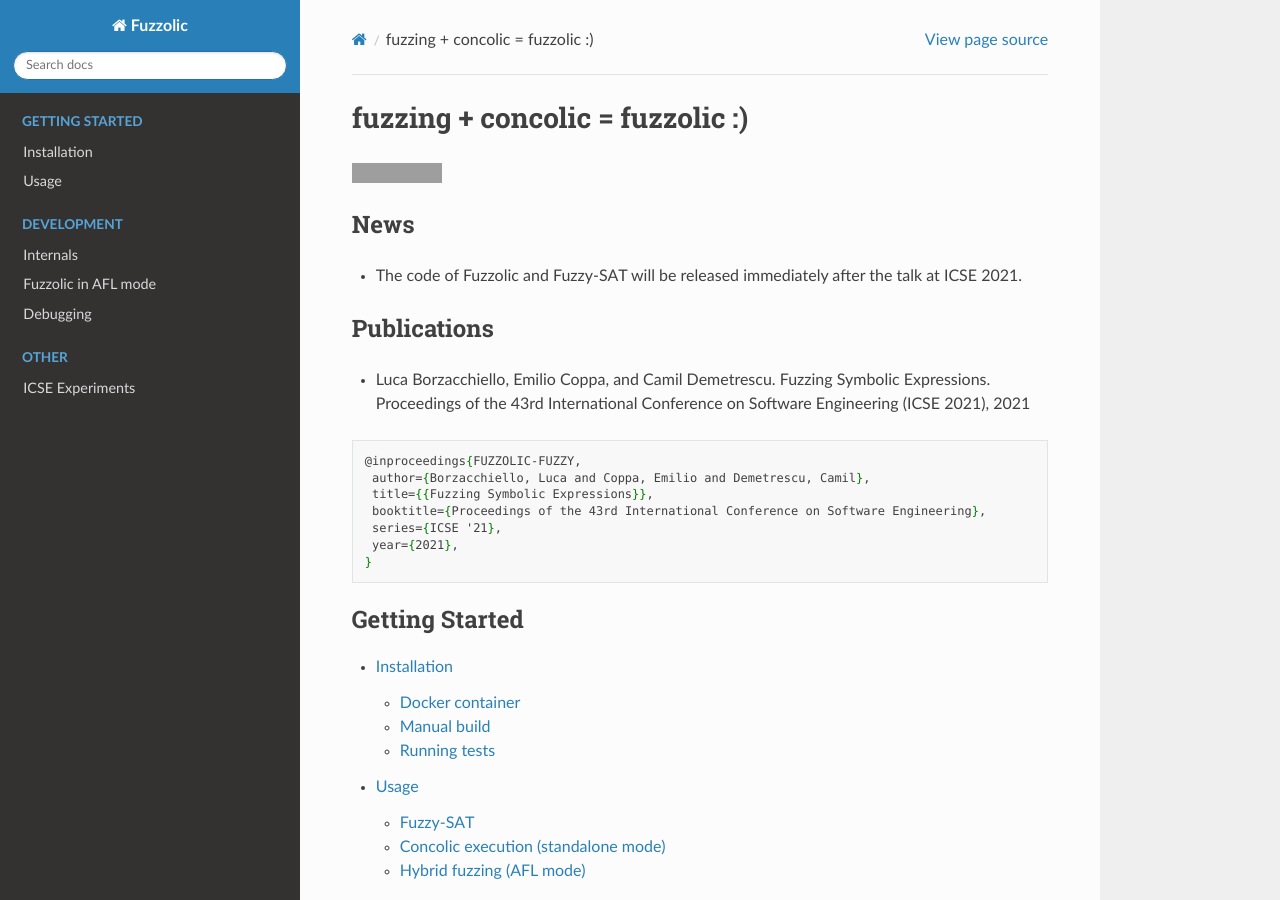
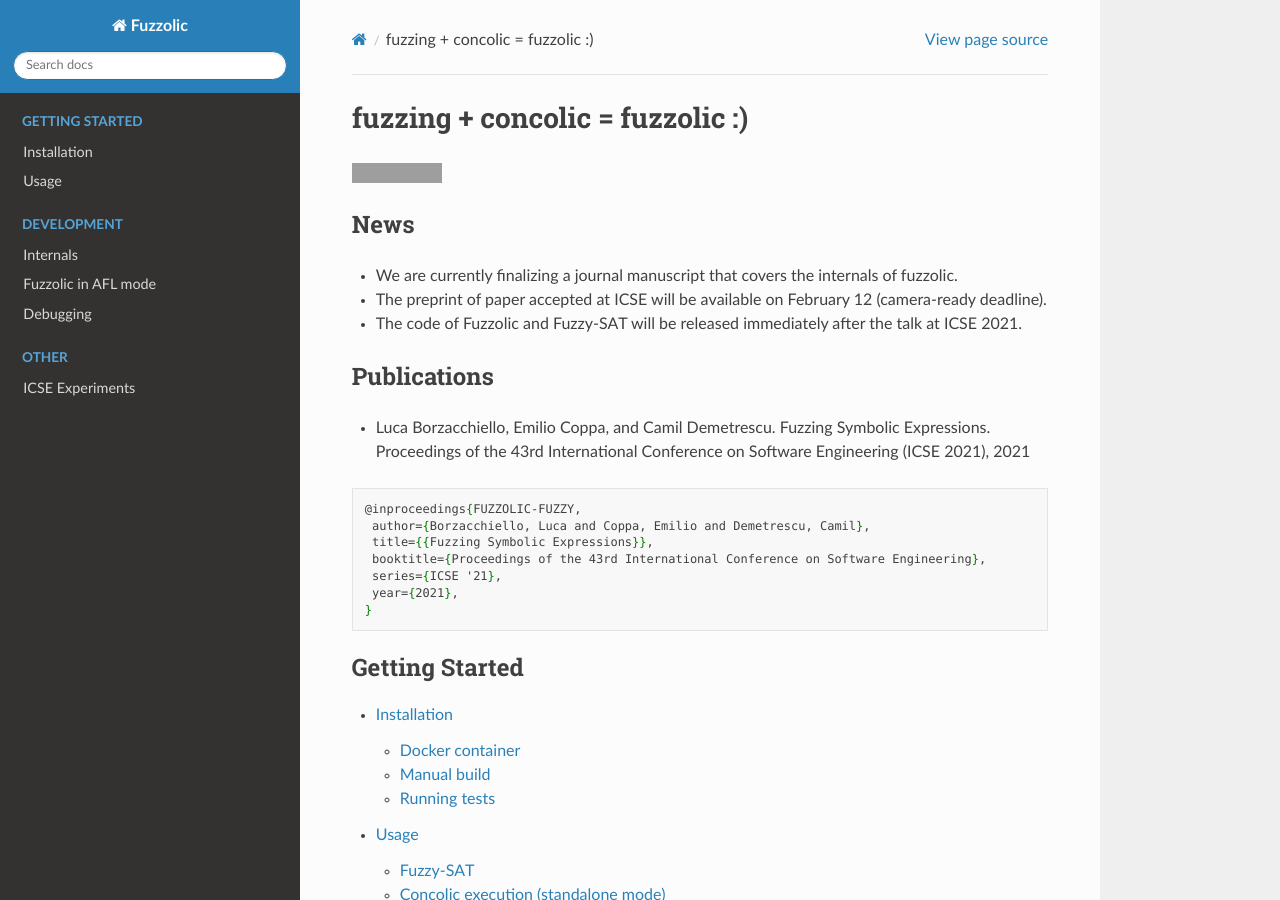
Before and after one commit to season-lab/fuzzolic, a Sphinx documentation site: the page built from docs/index.rst, in a window 1280 px wide and 900 px high. Built offline with Sphinx 7.4.7 and the Read the Docs theme 2.0.0, drawn with Linux system fonts in a browser that asks for light colours; grey boxes are pictures that could not be loaded.

Commit message:
Update index.rst

```diff
--- a/docs/index.rst
+++ b/docs/index.rst
@@ -9,6 +9,8 @@ fuzzing + concolic = fuzzolic :)
 
 News
 ------------
+* We are currently finalizing a journal manuscript that covers the internals of fuzzolic.
+* The preprint of paper accepted at ICSE will be available on February 12 (camera-ready deadline).
 * The code of Fuzzolic and Fuzzy-SAT will be released immediately after the talk at ICSE 2021.
 
 Publications
```
